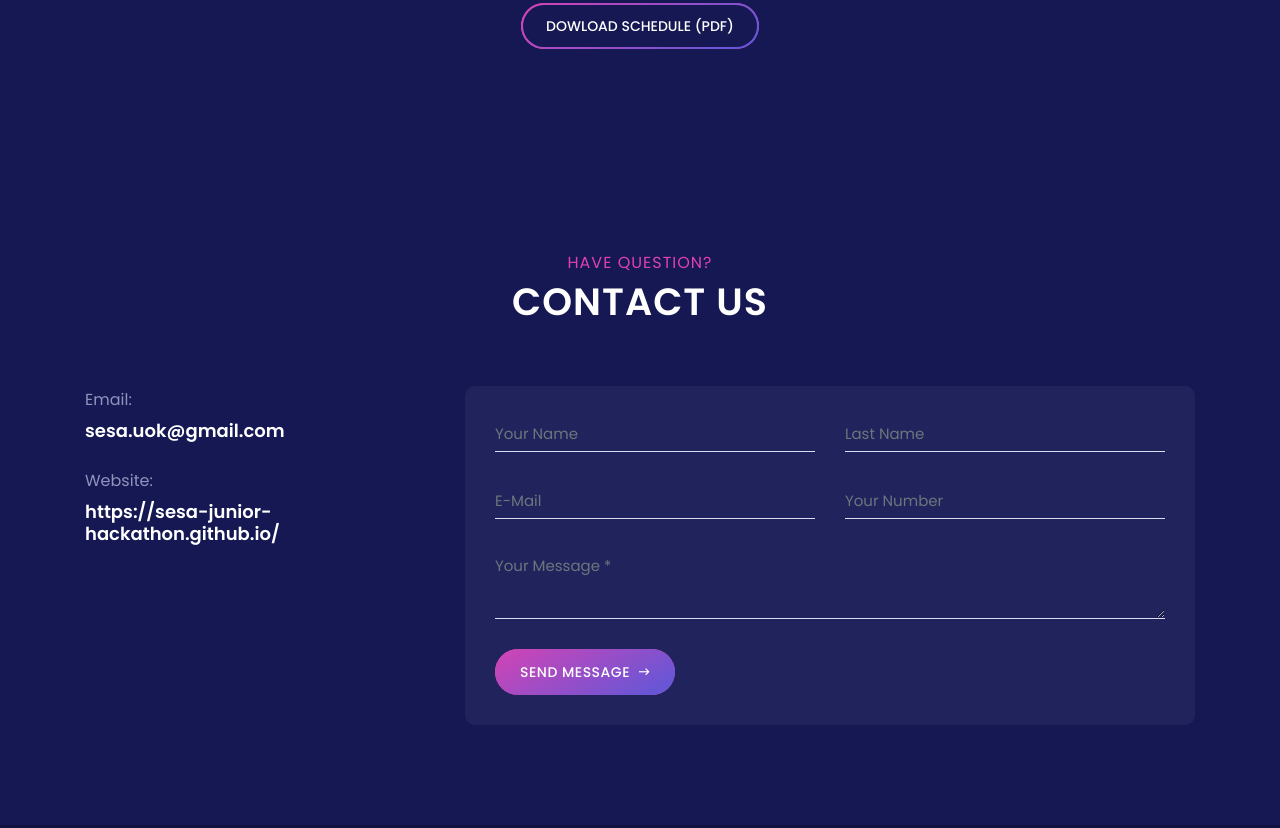
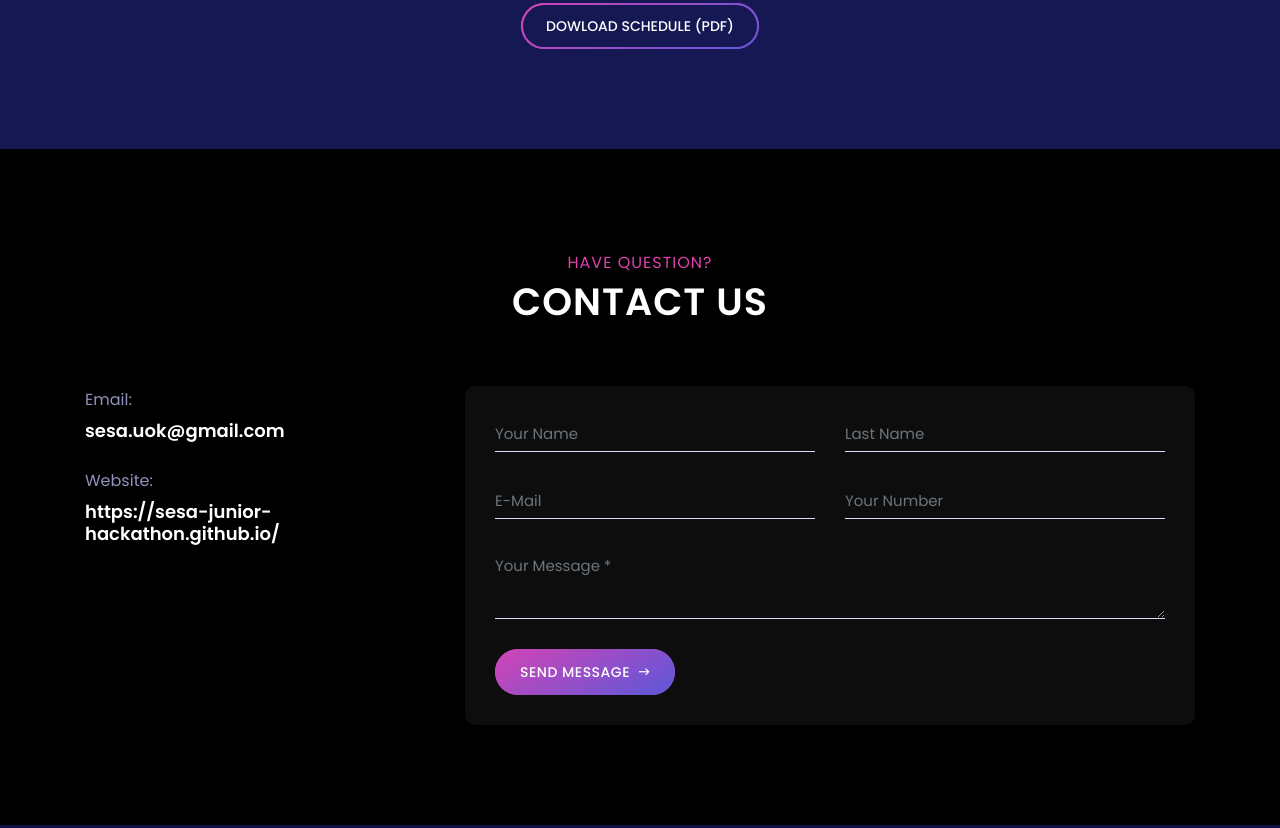
Before and after one commit to sesa-junior-hackathon/sesa-junior-hackathon.github.io, a website: page index.html in a window 1280 px wide. Shown: the part 3514-4342 px from the top of the page. Drawn offline with Linux system fonts and the light colour scheme.

Commit message:
change styles

```diff
--- a/index.html
+++ b/index.html
@@ -517,7 +517,7 @@
     <!-- Our Schedule Area End -->
 
     <!-- Contact Area Start -->
-    <section class="contact-our-area section-padding-100-0" id="contact">
+    <section class="contact-our-area section-padding-100-0" id="contact" style="background-color:black!important">
         <div class="container">
             <div class="row">
                 <!-- Heading -->
```
